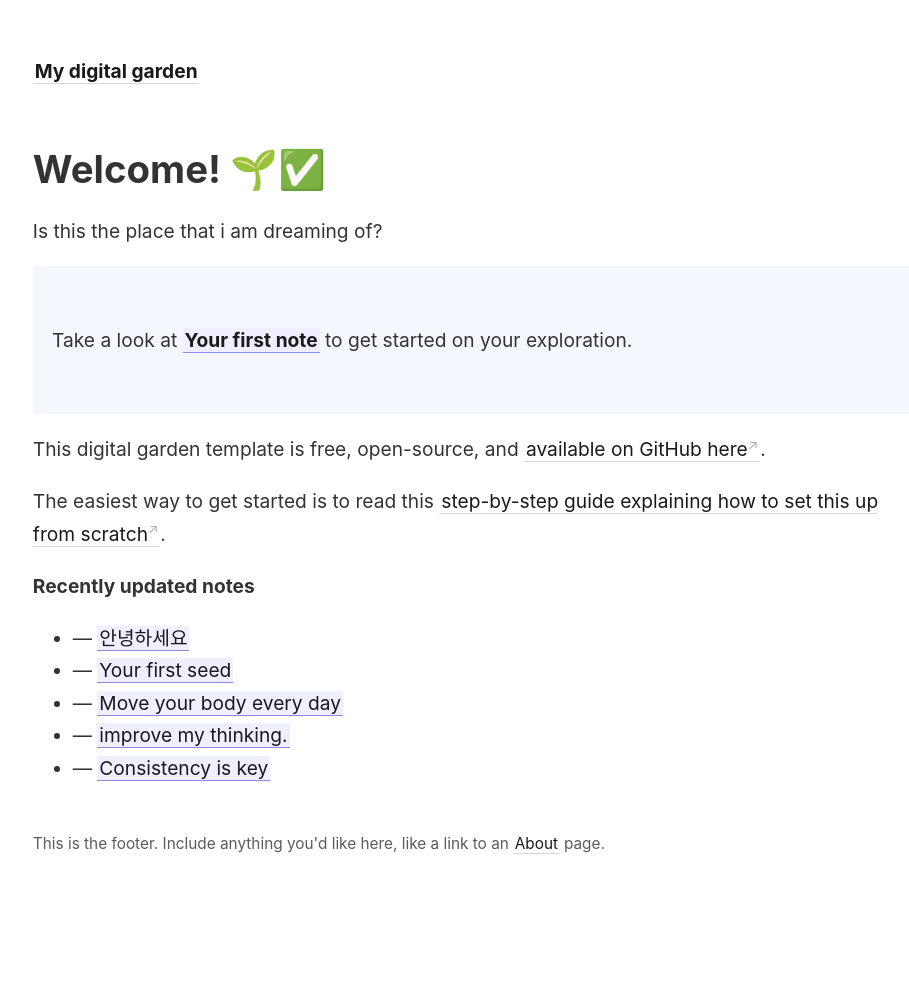
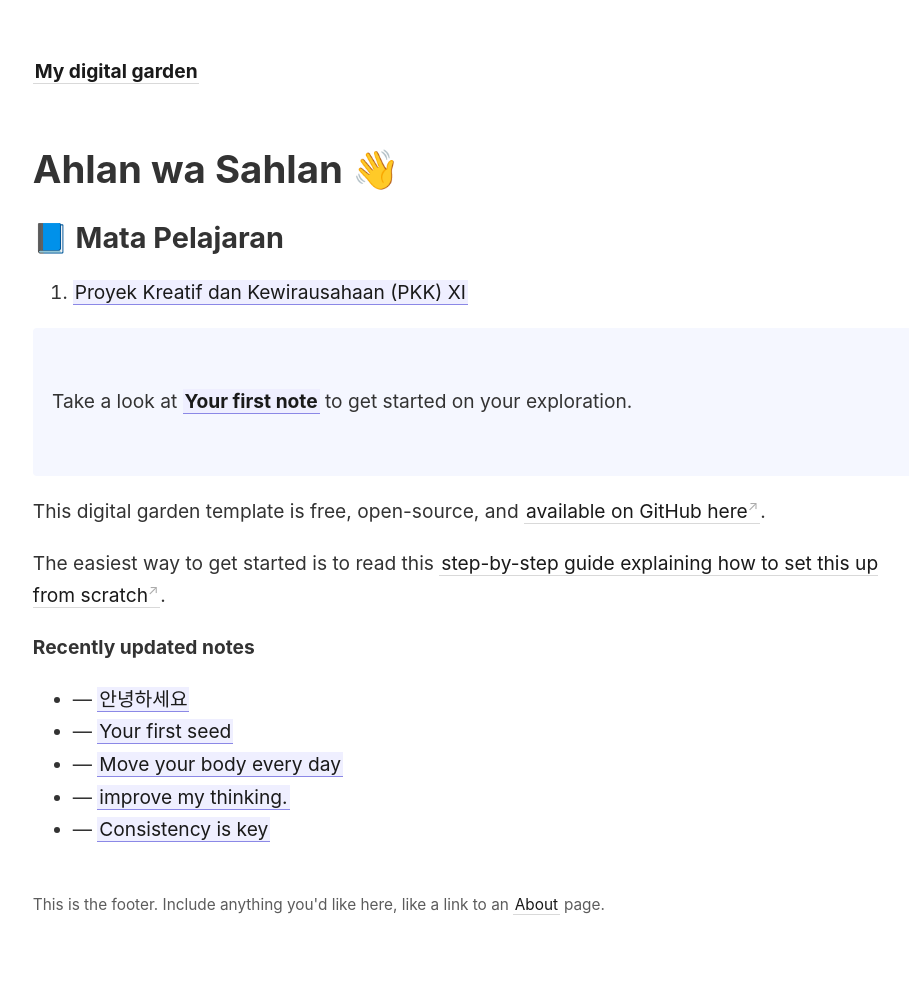
Before and after one commit to Elektronikatapang/Elektronikatapang, a Jekyll site: the page built from _pages/index.md, in a window 1280 px wide. Shown: the whole page, without its empty margins (44-953 px from the left). Built offline with Jekyll 4.4.1, drawn with Linux system fonts in a browser that asks for light colours; before the commit the page ends 924 px from its top, so only the background shows below that.

Commit message:
updating index

```diff
--- a/_pages/index.md
+++ b/_pages/index.md
@@ -5,13 +5,16 @@ id: home
 permalink: /
 ---
 
-# Welcome! 🌱✅
+# Ahlan wa Sahlan 👋
 
-Is this the place that i am dreaming of?
+## 📘 Mata Pelajaran
+1. [[Proyek Kreatif dan Kewirausahaan (PKK) XI]]
 
 <p style="padding: 3em 1em; background: #f5f7ff; border-radius: 4px;">
   Take a look at <span style="font-weight: bold">[[Your first note]]</span> to get started on your exploration.
 </p>
+
+
 
 This digital garden template is free, open-source, and [available on GitHub here](https://github.com/maximevaillancourt/digital-garden-jekyll-template).
 
```
Also changed, not shown: _notes/Proyek Kreatif dan Kewirausahaan (PKK) XI.md (added, +4 -0 lines).
